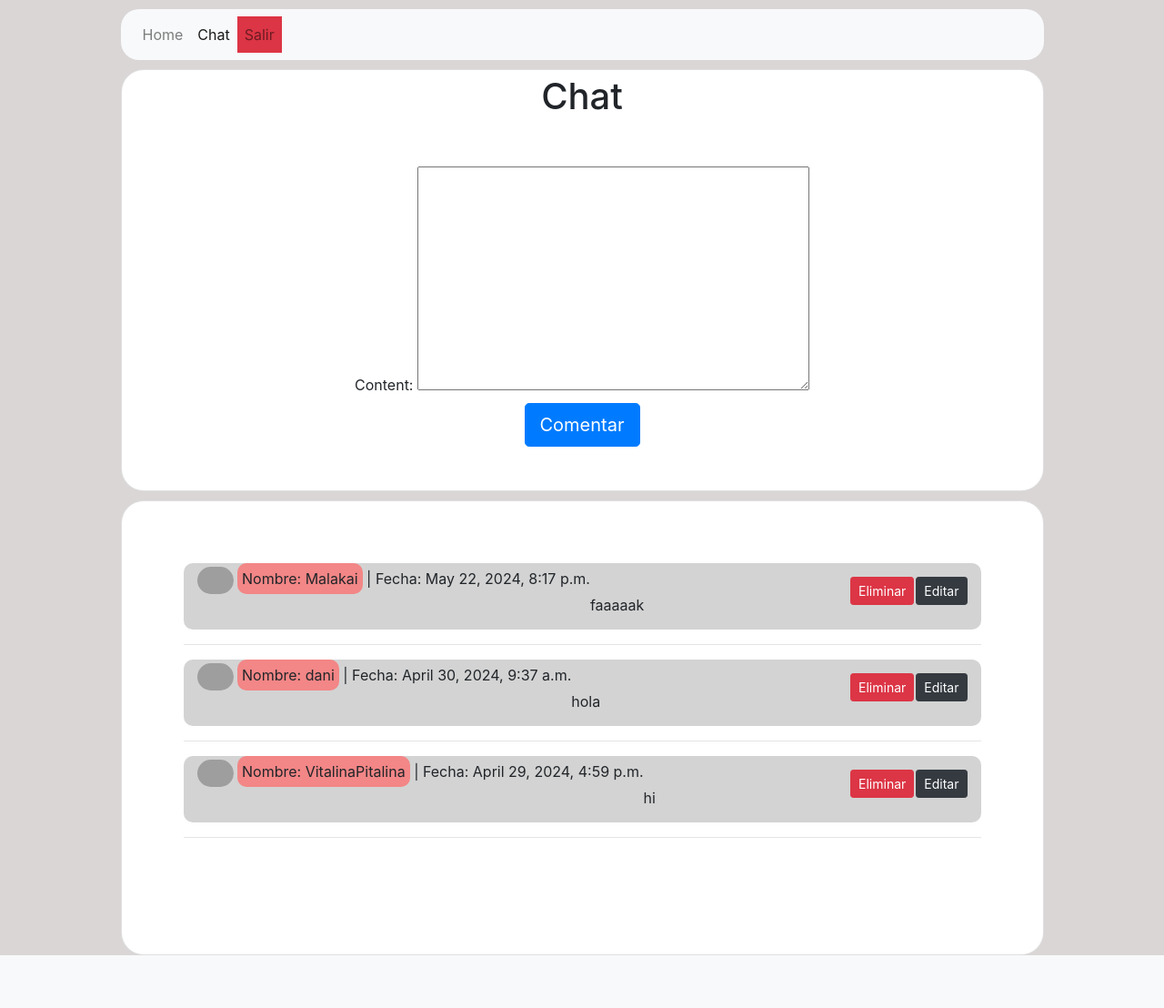
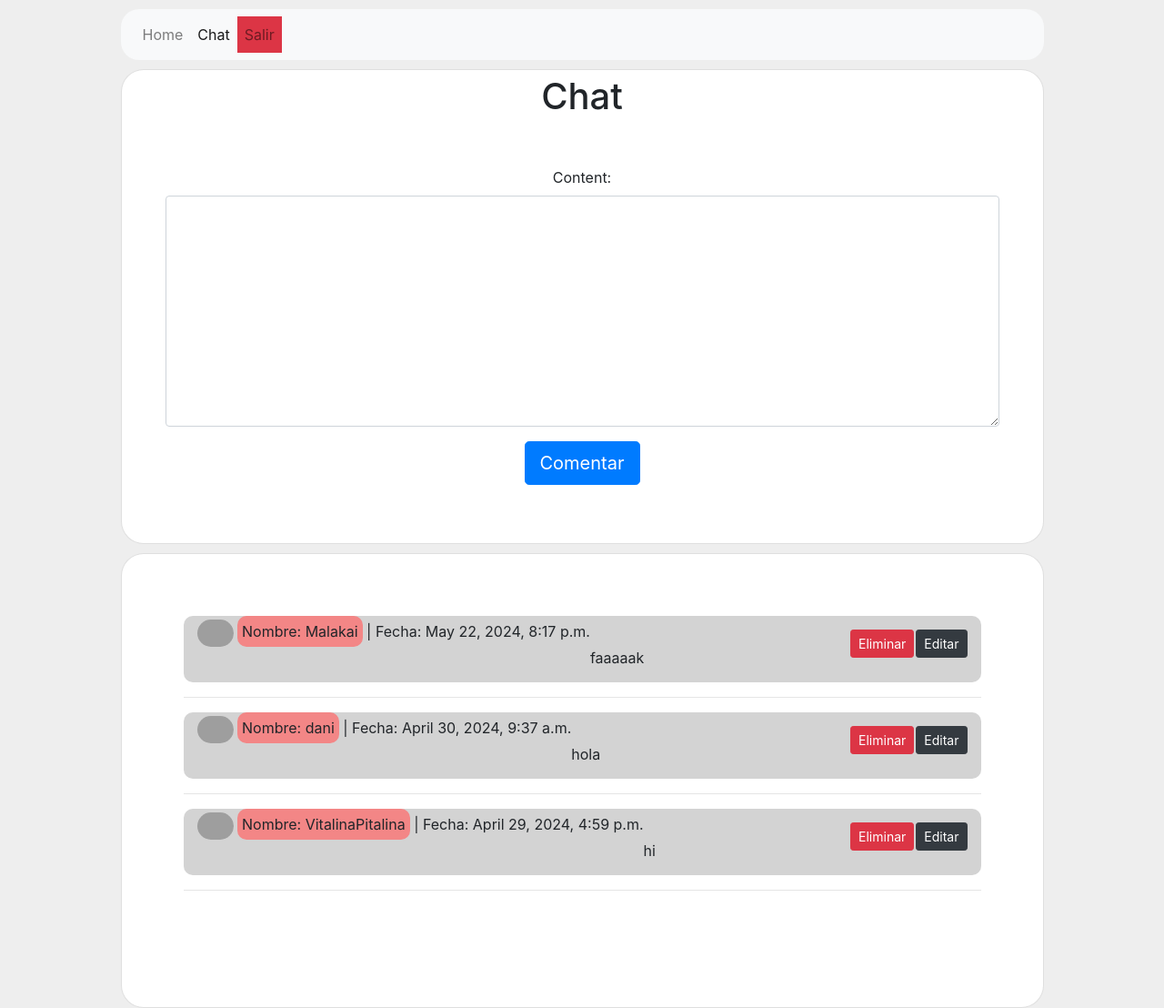
Before and after one commit to DinisRk/FreeOnlineChat, a Django app: page /entrada.html in a window 1280 px wide. Shown: the whole page at 91% size. Before the commit the page ends 1050 px from the top, so only its background shows below. Run offline with Django 5.2, Linux system fonts and the light colour scheme; data comes from the database, SQL or seed files in the repository; both versions use the stored data as it was after the commit; some libraries are stand-ins or nearby versions; grey boxes are pictures that could not be loaded.

Commit message:
Forms updated, now looking good

```diff
--- a/learninglogMAIN/myapp/forms.py
+++ b/learninglogMAIN/myapp/forms.py
@@ -7,3 +7,7 @@ class CommentForm(forms.ModelForm):
     class Meta:
         model = Comment
         fields = ['content']
+
+        widgets = {
+            'content': forms.Textarea(attrs= {'class':'form-control'}),
+        }
--- a/learninglogMAIN/myapp/models.py
+++ b/learninglogMAIN/myapp/models.py
@@ -1,12 +1,6 @@
 from django.db import models
 from django.utils import timezone
-from django.conf import settings
 from django.contrib.auth.models import User
-
-
-
-
-
 class Comment(models.Model):
     content = models.TextField()
     created_at = models.DateTimeField(default=timezone.now)
--- a/learninglogMAIN/myapp/templates/myapp/entrada.html
+++ b/learninglogMAIN/myapp/templates/myapp/entrada.html
@@ -8,7 +8,7 @@
 </head>
 <body>
 
-    <section class="vh-250" style="background-color: #dad6d6;">
+    <section class="vh-250" style="background-color: #eee;">
         <div class="container h-100">
             <div class="row d-flex justify-content-center align-items-center ">
                 <div class="col-lg-12 col-xl-11">
@@ -29,15 +29,17 @@
                         <h1 style="margin: 5px auto;">Chat</h1>
 
                         <div class="card-body p-md-5" ">
+                        <div class="form-group">
                             <form method="post">
                                 {% csrf_token %}
                                 <div style="text-align: center;" >
-                                    {{ form }}
+                                    {{ form.as_p }}
                                 </div>
                                 <div style="text-align: center;">
                                     <button type="submit" class="btn btn-primary btn-lg">Comentar</button>
                                 </div>
                             </form>
+                        </div>
                         </div>
                     </div>
                 </div>
```
Also changed, not shown: learninglogMAIN/db.sqlite3, learninglogMAIN/myapp/views.py (line endings or trailing spaces).
